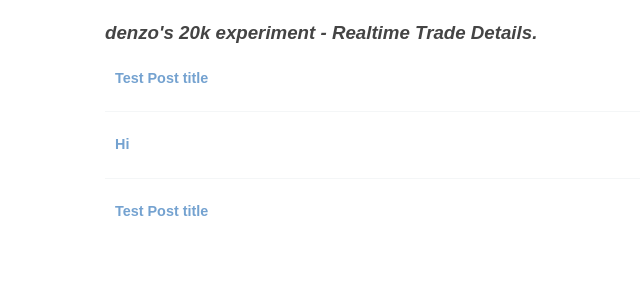
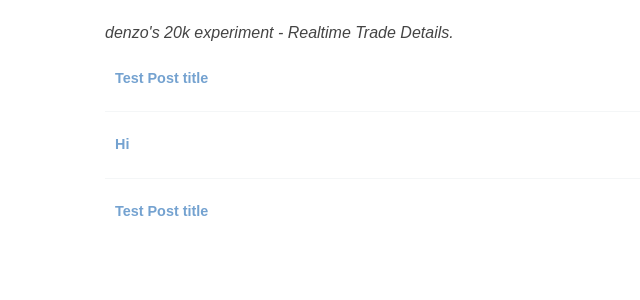
Before and after one commit to denzo1/denzo1.github.io, a Jekyll site: the page built from index.html, in a window 1280 px wide. Shown: the top 300 px of the page, without its empty margins (235-875 px from the left). Built offline with Jekyll 4.4.1, drawn with Linux system fonts in a browser that asks for light colours; the list of posts is cut into pages by our own code.

Commit message:
Update posts.html

```diff
--- a/_layouts/posts.html
+++ b/_layouts/posts.html
@@ -11,7 +11,7 @@
 <body>
     <div class="wrapper">
 
-            <h3><I>{{ site.title }}</I></h3>
+            <I>{{ site.title }}</I>
 
         <article class="list">
             <ul class="post-list">
```
